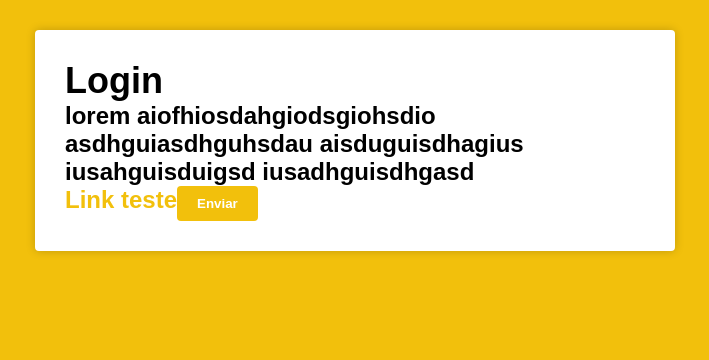
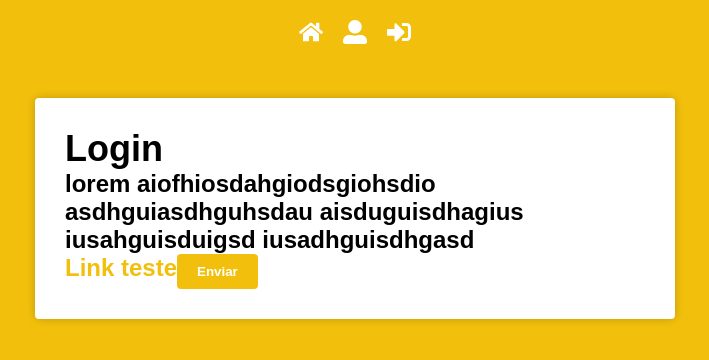
Before and after one commit to PedroPizzutti/pessoal_ref, a React (Create React App) app in the folder app-react/: page / in a window 1280 px wide. Shown: the top 360 px of the page, without its empty margins (285-994 px from the left). Built offline with nearby package versions, Linux system fonts and the light colour scheme.

Commit message:
criado o header da aplicação

```diff
--- a/app-react/package.json
+++ b/app-react/package.json
@@ -8,6 +8,7 @@
     "@testing-library/user-event": "^13.5.0",
     "react": "^18.2.0",
     "react-dom": "^18.2.0",
+    "react-icons": "^3.10.0",
     "react-scripts": "5.0.1",
     "styled-components": "^5.1.1",
     "web-vitals": "^2.1.4"
--- a/app-react/src/App.js
+++ b/app-react/src/App.js
@@ -3,10 +3,12 @@
 
 // temp
 import Login from './pages/Login';
+import Header from './components/Header';
 
 function App() {
   return (
     <>
+      <Header />
       <Login />
       <GlobalStyles />
     </>
--- /dev/null
+++ b/app-react/src/components/Header/index.js
@@ -0,0 +1,19 @@
+import React from 'react';
+import { FaHome, FaSignInAlt, FaUserAlt } from 'react-icons/fa';
+import { BarraNavegacao } from './styled';
+
+export default function Header() {
+  return (
+    <BarraNavegacao>
+      <a href="###">
+        <FaHome size={24} />
+      </a>
+      <a href="###">
+        <FaUserAlt size={24} />
+      </a>
+      <a href="###">
+        <FaSignInAlt size={24} />
+      </a>
+    </BarraNavegacao>
+  );
+}
--- /dev/null
+++ b/app-react/src/components/Header/styled.js
@@ -0,0 +1,14 @@
+import styled from 'styled-components';
+
+export const BarraNavegacao = styled.nav`
+  padding: 20px;
+  display: flex;
+  align-items: center;
+  justify-content: center;
+
+  a {
+    color: #fff;
+    margin: 0 10px 0;
+    font-weight: bold;
+  }
+`;
--- a/app-react/src/config/colors.js
+++ b/app-react/src/config/colors.js
@@ -1,5 +1,5 @@
 export const corPrincipal = '#F2C00C';
-export const corEscuraPrincipal = '#C29A0A';
+export const corEscuraPrincipal = '#5C501C';
 
 export const corSucesso = '#E8CE0C';
 export const corInformacao = '#DB9D15';
```
Also changed, not shown: 1 other file (tests, documents, lock files or other folders).
